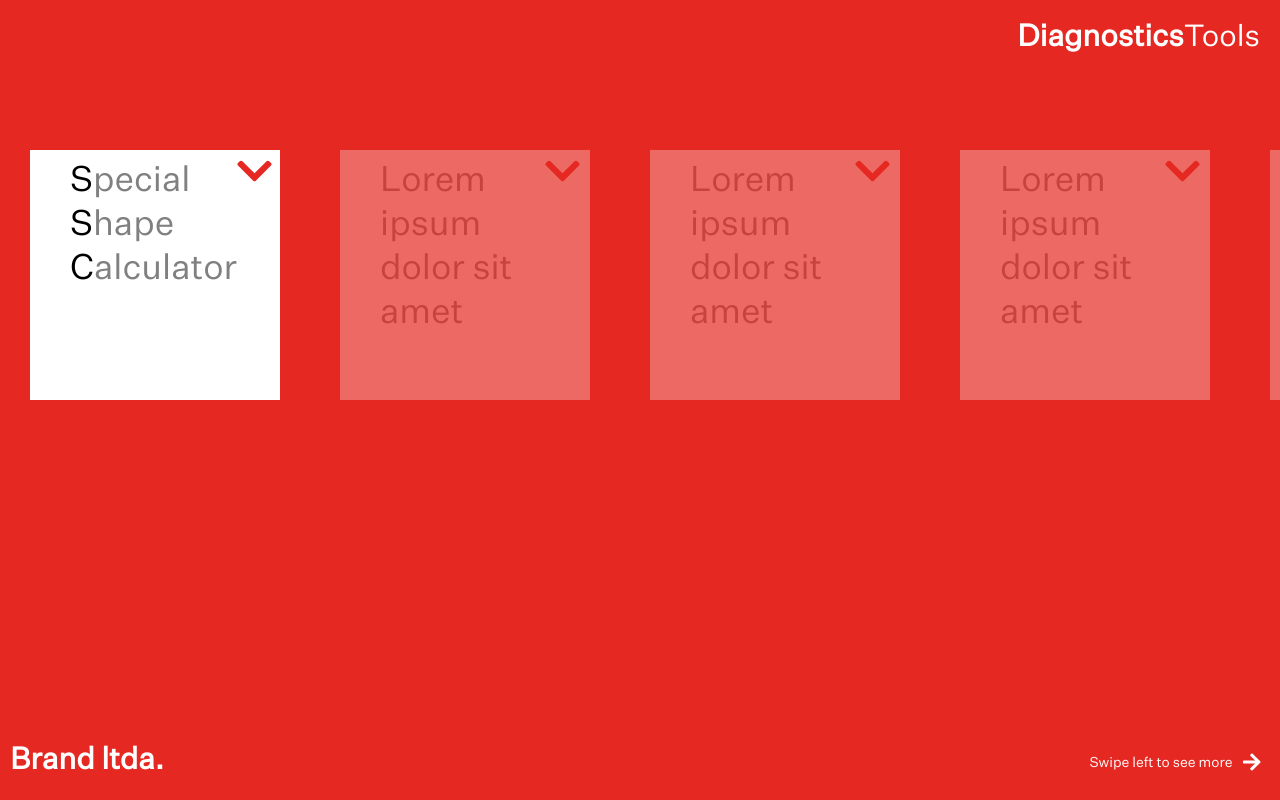
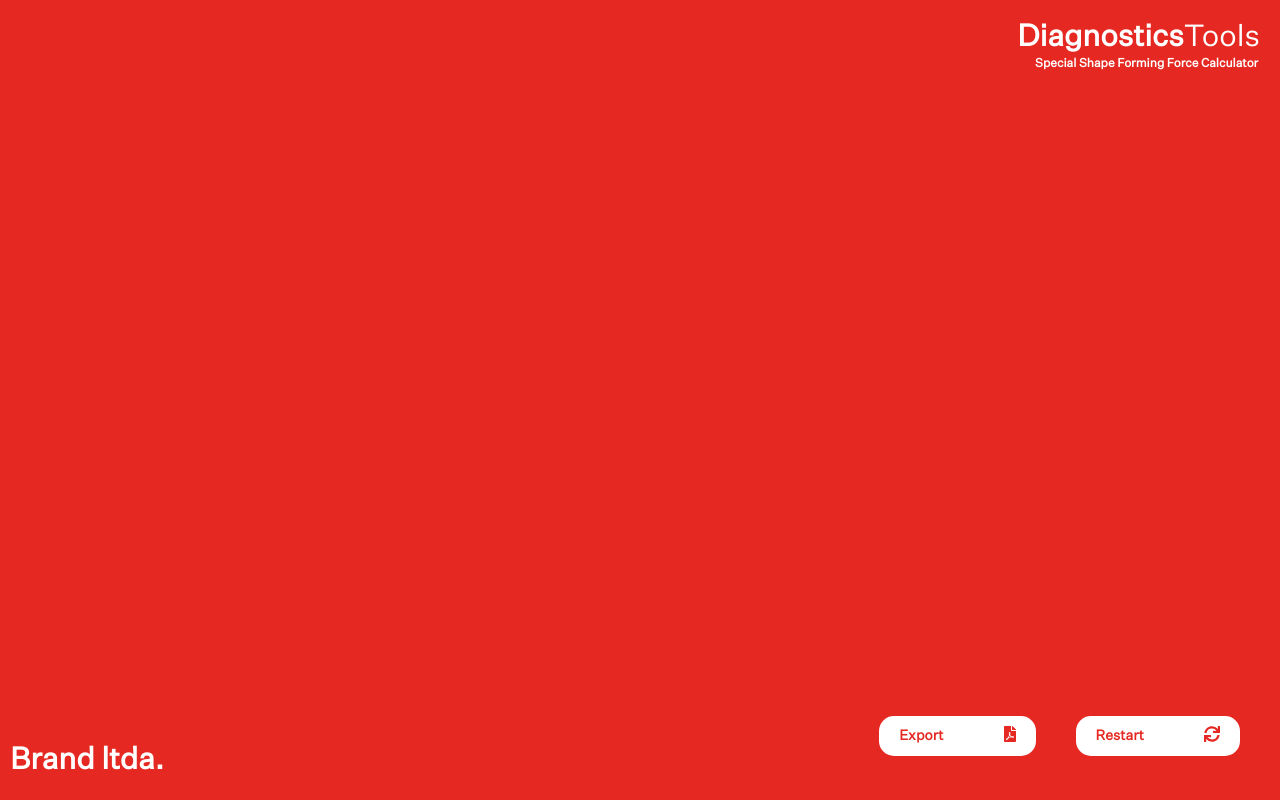
Before and after one commit to edgarkiljak/shape-forming-force-calculator, a React (Create React App) app: page / in a window 1280 px wide. Shown: the top 800 px of the page. Built offline with nearby package versions, Linux system fonts and the light colour scheme.

Commit message:
slide 5 developed, slide 6 white buttons developed

```diff
--- a/src/App.js
+++ b/src/App.js
@@ -2,6 +2,8 @@ import React, { useState } from 'react';
 import Slide2 from './components/slide-2/Slide2';
 import Slide3 from './components/slide-3/Slide3';
 import Slide4 from './components/slide-4/Slide4';
+import Slide5 from './components/slide-5/Slide5';
+import Slide6 from './components/slide-6/Slide6';
 import './App.scss';
 const App = () => {
   const [currentSlide, setCurrentSlide] = useState(0);
@@ -31,7 +33,9 @@ const App = () => {
         onChange={handleSlideTwoChange}
       />
       <Slide3 isInView={currentSlide === 1} />
-      <Slide4 isInView={currentSlide === 1} />
+      <Slide4 isInView={currentSlide === 2} />
+      <Slide5 isInView={currentSlide === 3} />
+      <Slide6 isInView={currentSlide === 4} />
     </div>
   );
 };
--- a/src/components/slide-2/Slide2.js
+++ b/src/components/slide-2/Slide2.js
@@ -41,6 +41,8 @@ const Slide2 = (props) => {
       amet
     </>
   );
+
+  // Cards
   const boxes = [
     { label: label1 },
     { label: label2 },
--- a/src/components/slide-4/Slide4.scss
+++ b/src/components/slide-4/Slide4.scss
@@ -46,7 +46,6 @@ $brand-colour: #e52922;
   position: absolute;
   height: 20px;
   width: 250px;
-
   right: 50%;
 }
 .rotater:after {
@@ -92,7 +91,7 @@ $brand-colour: #e52922;
 .maxLabel {
   position: fixed;
   left: 3px;
-  top: 190px;
+  top: 160px;
   z-index: 11;
   font-size: 13px;
   color: #ffffff;
--- /dev/null
+++ b/src/components/slide-5/ProgressBar.js
@@ -0,0 +1,61 @@
+import React from 'react';
+import PropTypes from 'prop-types';
+import { makeStyles } from '@material-ui/core/styles';
+import LinearProgress from '@material-ui/core/LinearProgress';
+import Typography from '@material-ui/core/Typography';
+import Box from '@material-ui/core/Box';
+
+function LinearProgressWithLabel(props) {
+  return (
+    <Box display="flex" alignItems="center">
+      <Box width="100%" mr={1}>
+        <LinearProgress variant="determinate" {...props} />
+      </Box>
+      <Box minWidth={35}>
+        <Typography variant="body2" color="textSecondary">{`${Math.round(
+          props.value
+        )}%`}</Typography>
+      </Box>
+    </Box>
+  );
+}
+
+LinearProgressWithLabel.propTypes = {
+  /**
+   * The value of the progress indicator for the determinate and buffer variants.
+   * Value between 0 and 100.
+   */
+  value: PropTypes.number.isRequired,
+};
+
+const useStyles = makeStyles({
+  root: {
+    width: '25%',
+    top: '40%',
+    left: '50%',
+    position: 'relative',
+    transform: 'translateX(-50%)',
+  },
+});
+
+export default function LinearWithValueLabel() {
+  const classes = useStyles();
+  const [progress, setProgress] = React.useState(10);
+
+  React.useEffect(() => {
+    const timer = setInterval(() => {
+      setProgress((prevProgress) =>
+        prevProgress >= 100 ? 10 : prevProgress + 10
+      );
+    }, 800);
+    return () => {
+      clearInterval(timer);
+    };
+  }, [progress]);
+
+  return (
+    <div className={classes.root}>
+      <LinearProgressWithLabel value={progress} />
+    </div>
+  );
+}
--- a/src/components/slide-5/Slide5.js
+++ b/src/components/slide-5/Slide5.js
@@ -0,0 +1,35 @@
+import React, { useState } from 'react';
+import Logo from '../logo/Logo';
+import './Slide5.scss';
+import '../buttons/Button.scss';
+import ButtonWhite from '../buttons/ButtonWhite';
+import ProgressBar from './ProgressBar';
+import { faCheck } from '@fortawesome/free-solid-svg-icons';
+
+const Slide5 = (props) => {
+  // Logos setup
+  const logoStyle = {
+    fontWeight: 'lighter',
+  };
+  const logoCopy = (
+    <>
+      Diagnostics<span style={logoStyle}>Tools</span>
+    </>
+  );
+
+  return (
+    <div className="slide-4">
+      <Logo
+        position="top"
+        headline={logoCopy}
+        subline="Special Shape Forming Force Calculator"
+        xPos={8}
+      />
+      <div className="analysing-headline">Analysing input, please wait</div>
+      <ProgressBar value={10} />
+      <Logo position="bottom" headline="Brand ltda." />
+      <ButtonWhite label="See Results" icon={faCheck} />
+    </div>
+  );
+};
+export default Slide5;
--- a/src/components/slide-5/Slide5.scss
+++ b/src/components/slide-5/Slide5.scss
@@ -0,0 +1,49 @@
+$brand-colour: #e52922;
+
+.slide-5 {
+  background-color: $brand-colour;
+  position: absolute;
+  width: 100%;
+  height: 100%;
+  transition: transform 0.5s 0.25s ease;
+}
+
+.analysing-headline {
+  position: absolute;
+  top: 100px;
+  left: 80px;
+  color: white;
+  font-size: 30px;
+}
+
+.MuiLinearProgress-root {
+  height: 20px !important;
+  border-radius: 20px;
+}
+
+.MuiTypography-body2 {
+  font-size: 20px !important;
+  color: #ffffff !important;
+}
+
+.MuiLinearProgress-barColorPrimary {
+  background-color: grey !important;
+  opacity: 0.3;
+}
+
+.MuiLinearProgress-colorPrimary {
+  background-color: rgb(220, 220, 220) !important;
+}
+
+@media only screen and (max-width: 768px) {
+  .makeStyles-root-1 {
+    width: 55% !important;
+  }
+
+  .analysing-headline {
+    font-size: 20px;
+    text-align: left;
+    left: 10px;
+    top: 170px;
+  }
+}
--- a/src/components/slide-6/Slide6.js
+++ b/src/components/slide-6/Slide6.js
@@ -1,8 +1,22 @@
 import React, { useState, useEffect } from 'react';
 import axios from 'axios';
 import './Slide6.scss';
+import Logo from '../logo/Logo';
+import '../buttons/Button.scss';
+import ButtonWhite from '../buttons/ButtonWhite';
+import { faSync } from '@fortawesome/free-solid-svg-icons';
+import { faFilePdf } from '@fortawesome/free-solid-svg-icons';
 
 const Slide6 = () => {
+  // Logos setup
+  const logoStyle = {
+    fontWeight: 'lighter',
+  };
+  const logoCopy = (
+    <>
+      Diagnostics<span style={logoStyle}>Tools</span>
+    </>
+  );
   // Set state
   const [data, setData] = useState([]);
 
@@ -17,7 +31,22 @@ const Slide6 = () => {
     getData();
   }, []);
 
-  return <div className="data-list">test</div>;
+  return (
+    <div className="slide-6">
+      {' '}
+      <Logo
+        position="top"
+        headline={logoCopy}
+        subline="Special Shape Forming Force Calculator"
+        xPos={8}
+      />
+      <Logo position="bottom" headline="Brand ltda." />
+      <div className="buttons-container">
+        <ButtonWhite label="Export" icon={faFilePdf} />
+        <ButtonWhite label="Restart" icon={faSync} />
+      </div>
+    </div>
+  );
 };
 
 export default Slide6;
--- a/src/components/slide-6/Slide6.scss
+++ b/src/components/slide-6/Slide6.scss
@@ -0,0 +1,31 @@
+$brand-colour: #e52922;
+
+.slide-6 {
+  background-color: $brand-colour;
+  position: absolute;
+  width: 100%;
+  height: 100%;
+  transition: transform 0.5s 0.25s ease;
+}
+
+.buttons-container {
+  display: flex;
+  flex-direction: row;
+  position: absolute;
+  bottom: 20px;
+  right: 20px;
+}
+
+.slide-6 > .buttons-container > .white-button {
+  position: relative;
+  float: left;
+  margin-left: 40px;
+  display: flex;
+  flex-direction: row;
+  padding: 10px 20px;
+  box-sizing: border-box;
+}
+
+.slide-6 > .buttons-container > .white-button > .white-button-icon {
+  margin-left: 50px;
+}
```
Also changed, not shown: 1 other file (tests, documents, lock files or other folders).
